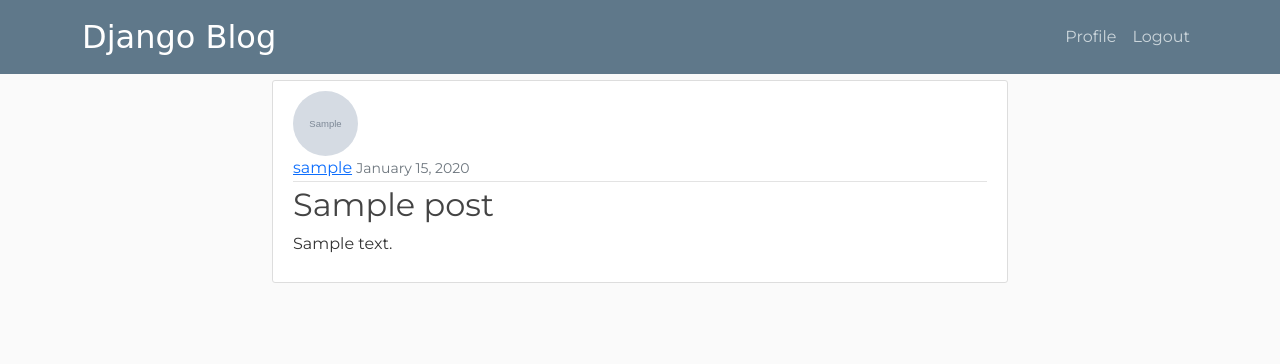
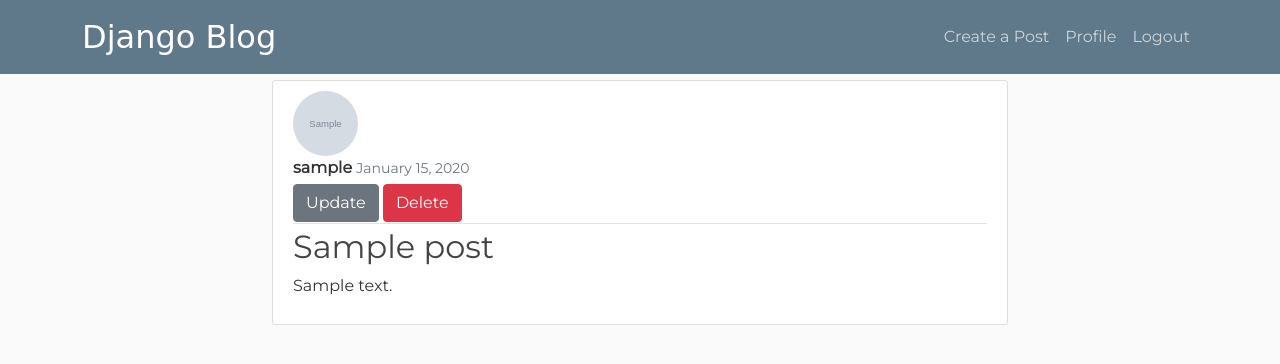
Before and after one commit to sedighehfarasat/Blog, a Django app: page /post/1/ in a window 1280 px wide. Shown: the top 364 px of the page. Run offline with Django 4.2, Linux system fonts and the light colour scheme; a user stored in the database is signed in; tables that the repository leaves empty hold one stand-in row (values such as "Sample post"); grey boxes marked "Sample" are stand-in pictures; some web fonts are replaced.

Commit message:
Added 'delete post'

```diff
--- a/blog_project/blog/templates/blog/base.html
+++ b/blog_project/blog/templates/blog/base.html
@@ -36,6 +36,7 @@
             <!-- Navbar Right Side -->
             <div class="navbar-nav">
               {% if user.is_authenticated %}
+                <a class="nav-item nav-link" href="{% url 'blog-create' %}">Create a Post</a>
                 <a class="nav-item nav-link" href="{% url 'users-profile' %}">Profile</a>
                 <a class="nav-item nav-link" href="{% url 'users-logout' %}">Logout</a>
               {% else %}
--- a/blog_project/blog/templates/blog/detail.html
+++ b/blog_project/blog/templates/blog/detail.html
@@ -4,8 +4,14 @@
         <img class="rounded-circle article-img" src="{{ post.author.profile.image.url }}">
         <div class="media-body">
         <div class="article-metadata">
-          <a class="mr-2" href="#">{{ post.author }}</a>
+          <small class="author">{{ post.author }}</small>
           <small class="text-muted">{{ post.date_posted | date:"F d, Y" }}</small>
+            <div>
+                {% if post.author == user %}
+                    <a class="btn btn-secondary bt-sm mt-1 md-1" href="{% url 'blog-update' post.id %}">Update</a>
+                    <a class="btn btn-danger bt-sm mt-1 md-1" href="{% url 'blog-delete' post.id %}">Delete</a>
+                {% endif %}
+            </div>
         </div>
         <h2 class="article-title">{{ post.title }}</h2>
         <p class="article-content">{{ post.content }}</p>
--- a/blog_project/blog/templates/blog/post_create.html
+++ b/blog_project/blog/templates/blog/post_create.html
@@ -9,7 +9,7 @@
                 {{ form|crispy }}
             </fieldset>
             <div class="form-group">
-                <button class="btn btn-outline-info" type="submit">Apply</button>
+                <button class="btn btn-outline-info" type="submit">Post</button>
             </div>
         </form>
     </div>
--- a/blog_project/blog/urls.py
+++ b/blog_project/blog/urls.py
@@ -6,4 +6,6 @@ urlpatterns = [
     path('', views.PostListView.as_view(), name='blog-list'),
     path('post/<int:pk>/', views.PostDetailView.as_view(), name='blog-detail'),
     path('post/new/', views.PostCreateView.as_view(), name='blog-create'),
+    path('post/<int:pk>/update/', views.PostUpdateView.as_view(), name='blog-update'),
+    path('post/<int:pk>/delete/', views.PostDeleteView.as_view(), name='blog-delete'),
 ]
--- a/blog_project/blog/views.py
+++ b/blog_project/blog/views.py
@@ -1,5 +1,5 @@
-from django.views.generic import ListView, DetailView, CreateView
-from django.contrib.auth.mixins import LoginRequiredMixin
+from django.views.generic import ListView, DetailView, CreateView, UpdateView, DeleteView
+from django.contrib.auth.mixins import LoginRequiredMixin, UserPassesTestMixin
 from .models import Post
 
 
@@ -39,3 +39,33 @@ class PostCreateView(LoginRequiredMixin, CreateView):
     def form_valid(self, form):
         form.instance.author = self.request.user
         return super().form_valid(form)
+
+
+class PostUpdateView(LoginRequiredMixin, UserPassesTestMixin, UpdateView):
+    model = Post
+    template_name = 'blog/post_create.html'
+    context_object_name = 'post'
+    fields = ['title', 'content']
+
+    def form_valid(self, form):
+        form.instance.author = self.request.user
+        return super().form_valid(form)
+
+    def test_func(self):
+        post = self.get_object()
+        if self.request.user == post.author:
+            return True
+        return False
+
+
+class PostDeleteView(LoginRequiredMixin, UserPassesTestMixin, DeleteView):
+    model = Post
+    template_name = 'blog/post_delete.html'
+    context_object_name = 'post'
+    success_url = '/'
+
+    def test_func(self):
+        post = self.get_object()
+        if self.request.user == post.author:
+            return True
+        return False
```
Also changed, not shown: blog_project/blog/templates/blog/post_delete.html (added, +16 -0 lines).
